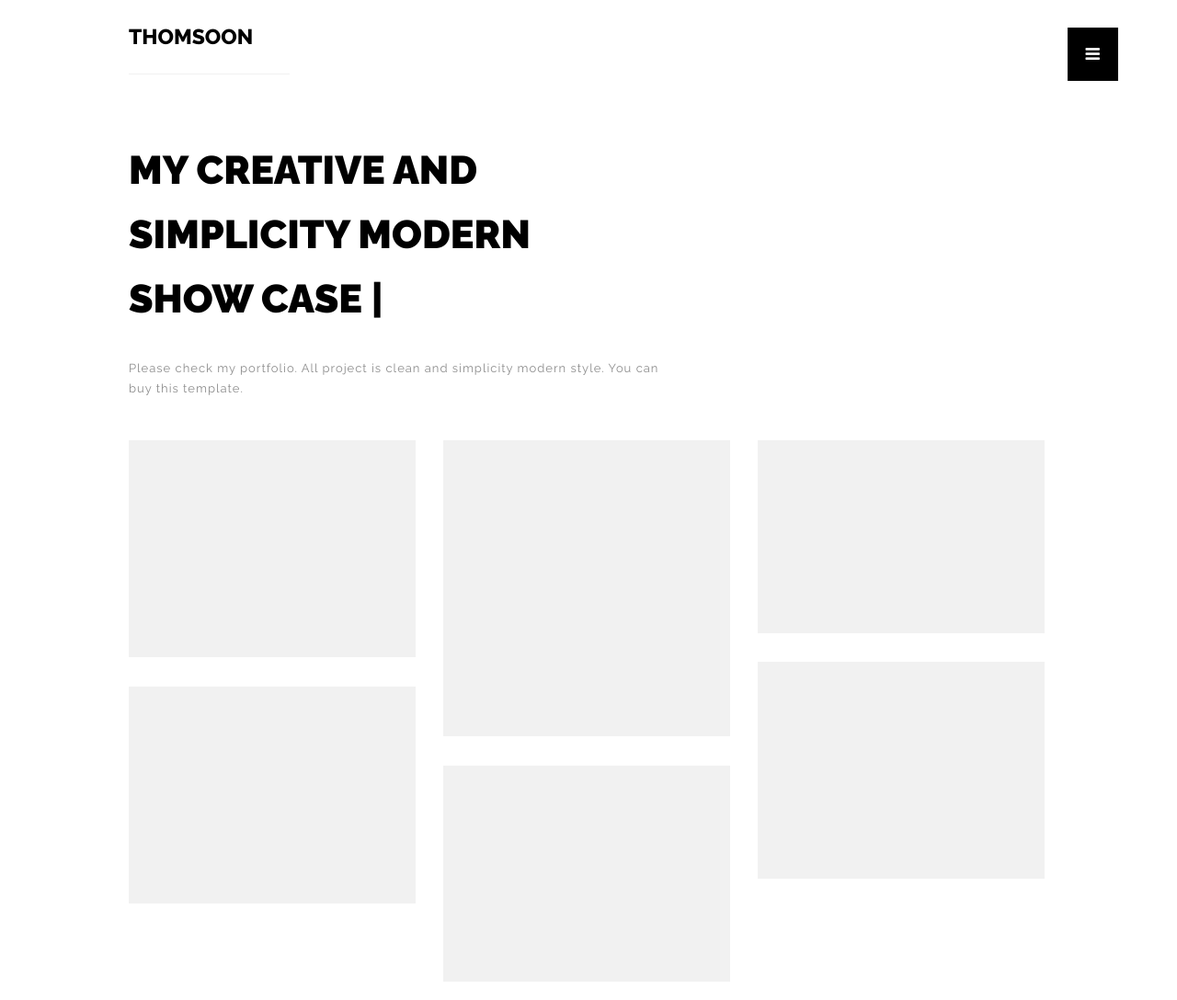
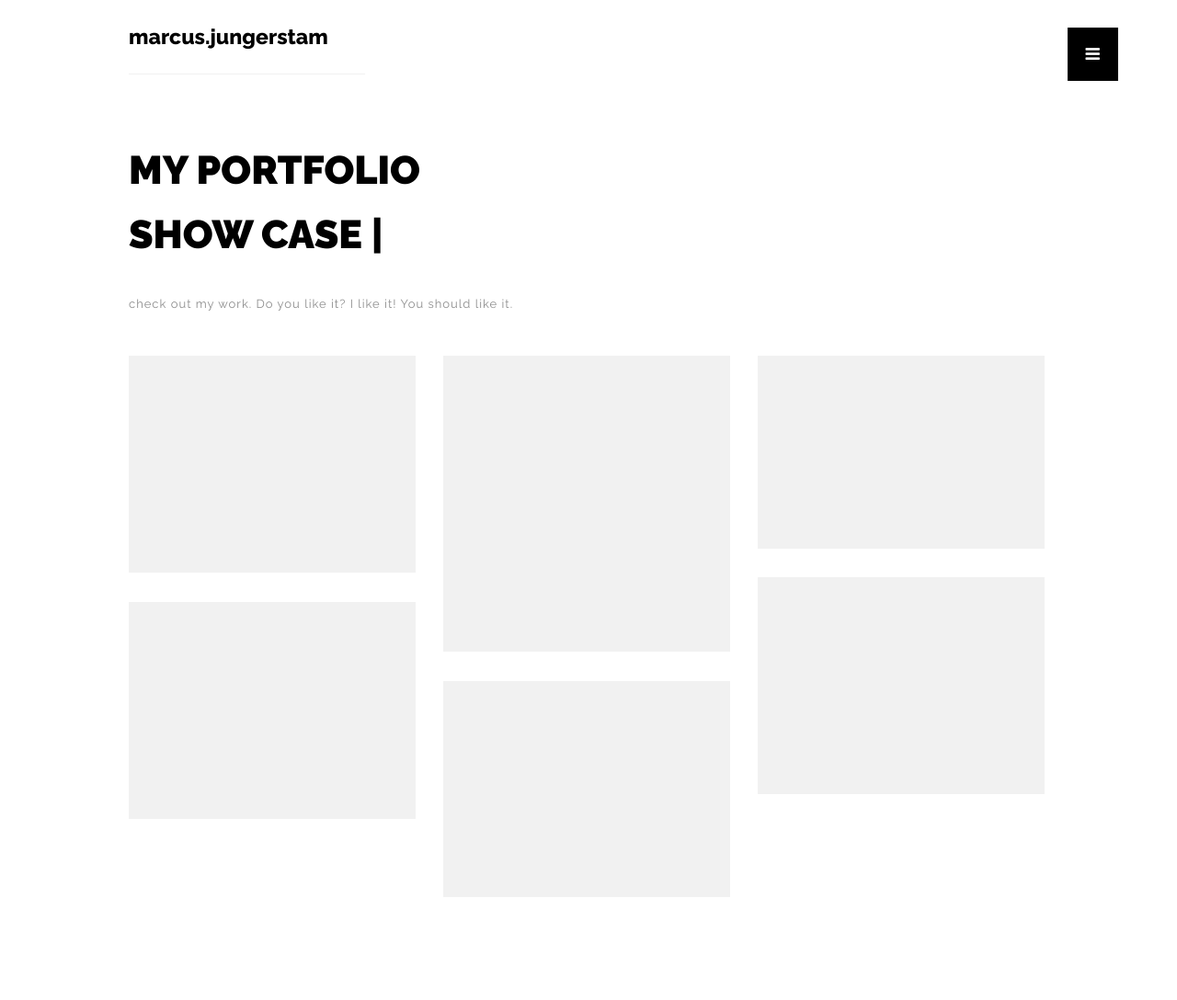
Before and after one commit to marcusjungerstam/marcusjungerstam.github.io, a plain HTML site: page index.html in a window 1280 px wide. Shown: the top 1088 px of the page at 92% size. Drawn offline with Linux system fonts and the light colour scheme.

Commit message:
index rename

```diff
--- a/index.html
+++ b/index.html
@@ -4,11 +4,11 @@
 <head>
 
   <meta charset="utf-8">
-  <title>Home no sidebar - THOMSOON - Portfolio with grid and modern simplicity style - download now!</title>
-  <meta name="description" content="THOMSOON with no sidebar - Portfolio with grid HTML5 and CSS3 modern simplicity style template. Check my portfolio. Download free now with file Photoshop! ">
+  <title>marcus.jungerstam</title>
+  <meta name="description" content="marcus.jungerstam portfolio">
   <meta name="keywords" content="clean, simplicity, theme, html5, sidebar, masonry">
   <meta name="viewport" content="width=device-width, initial-scale=1.0"/>
-  <meta name="author" content="thomsoon.com">
+  <meta name="author" content="marcusjungerstam.github.io">
   <link rel="icon" type="image/png" href="img/icon.png" />
 
 <!--Style-->
@@ -40,7 +40,7 @@
     <ul class="menu-fullscreen">
       <li><a href="index.html">Home</a></li>
       <li><a href="projects.html">Projects</a></li>
-      <li><a href="about-us.html">About us</a></li>
+      <li><a href="about-us.html">About</a></li>
       <li><a href="contact.html">Contact</a></li>
     </ul>
 
@@ -50,7 +50,7 @@
   <!--Header-->
   <header id="fullscreen">
 
-      <div class="logo" id="full"><a class="ajax-link" href="index.html">THOMSOON</a></div>
+      <div class="logo" id="full"><a class="ajax-link" href="index.html">marcus.jungerstam</a></div>
 
         <div class="menu-index" id="button">
         <i class="fa fa-bars"></i>
@@ -67,9 +67,9 @@
 
         <div class="text-intro" id="site-type">
 
-          <h1>My creative and simplicity modern</h1>
+          <h1>my portfolio</h1>
           <h1 class="typewrite"><span>Portfolio</span></h1>
-          <p>Please check my portfolio. All project is clean and simplicity modern style. You can buy this template.</p>
+          <p>check out my work. Do you like it? I like it! You should like it.</p>
 
         </div>
 
@@ -155,7 +155,7 @@
         <a href="https://www.behance.net/TomaszMazurczak"><i class="fa fa-behance"></i></a>
 
       </div>
-      <div class="copyright">Â© Copyright 2015 Thomsoon.com. All Rights Reserved.</div>
+      <div class="copyright">Â© Copyright 2020 marcusjungerstam.github.io All Rights Reserved.</div>
 
 
 
```
